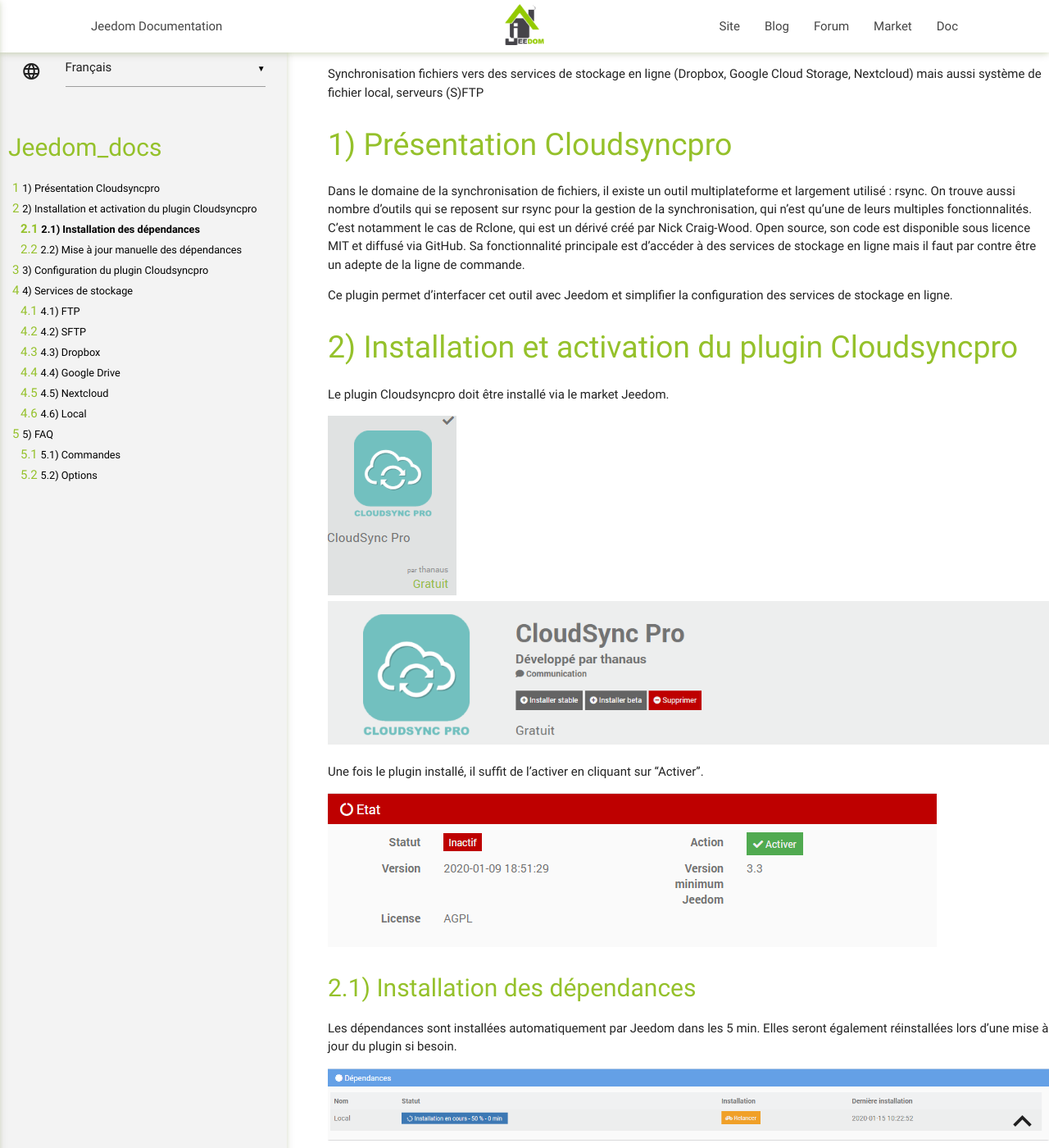
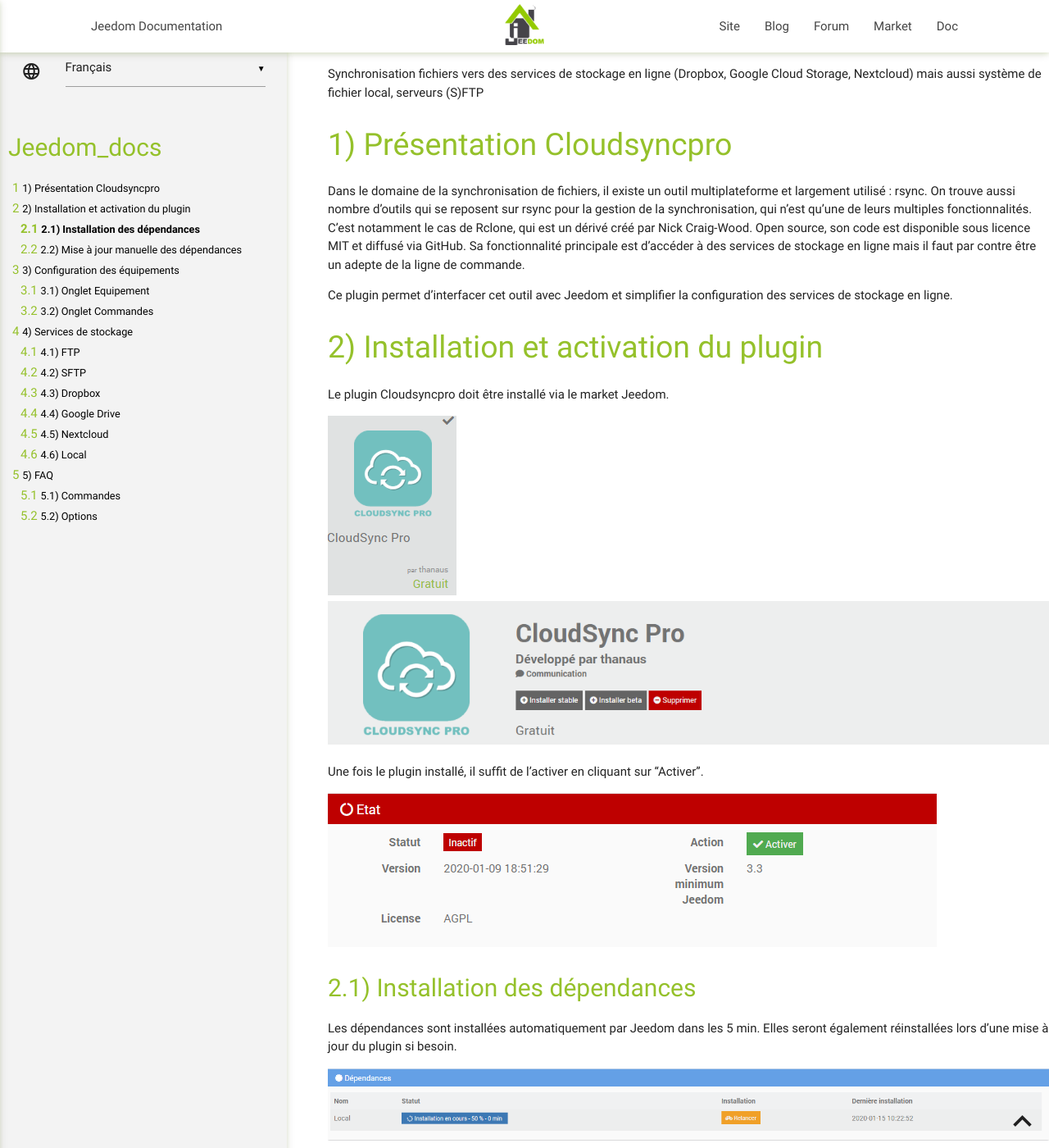
Before and after one commit to thanaus/jeedom_docs, a Jekyll site: the page built from plugins/cloudsyncpro/fr_FR/index.md, in a window 1280 px wide and 1400 px high. Shown: the whole window at 82% size. Built offline with Jekyll 4.4.1, drawn with Linux system fonts in a browser that asks for light colours; our own code applies the rules of GitHub Pages for plain Markdown files; some of the changed text lies outside the part shown.

Commit message:
Update index.md

```diff
--- a/plugins/cloudsyncpro/fr_FR/index.md
+++ b/plugins/cloudsyncpro/fr_FR/index.md
@@ -8,8 +8,8 @@ C'est notamment le cas de Rclone, qui est un dérivé créé par Nick Craig-Wood
 
 Ce plugin permet d'interfacer cet outil avec Jeedom et simplifier la configuration des services de stockage en ligne.
 
-Installation et activation du plugin Cloudsyncpro
-=================================================
+Installation et activation du plugin
+====================================
 
 Le plugin Cloudsyncpro doit être installé via le market Jeedom.
 
@@ -33,8 +33,14 @@ Pour mettre à jour manuellement les dépendances, il faut cliquer sur "Relancer
 
 ![cloudsyncpro](../images/df83599d06ecebbea359557b5efb4dde.png)
 
-Configuration du plugin Cloudsyncpro
-====================================
+Configuration des équipements
+=============================
+
+Onglet Equipement
+-----------------
+
+Onglet Commandes
+----------------
 
 Services de stockage
 ====================
```
